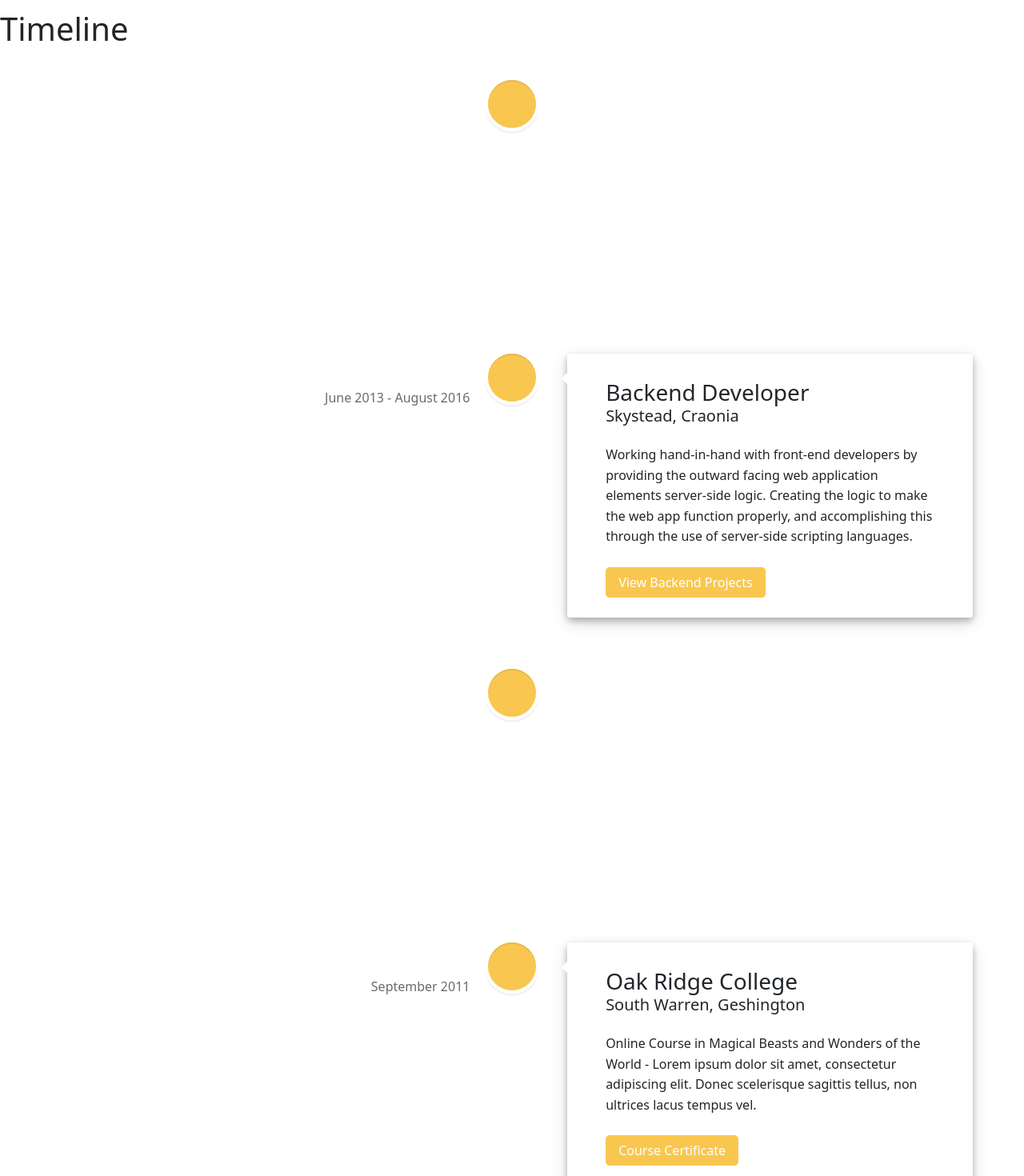
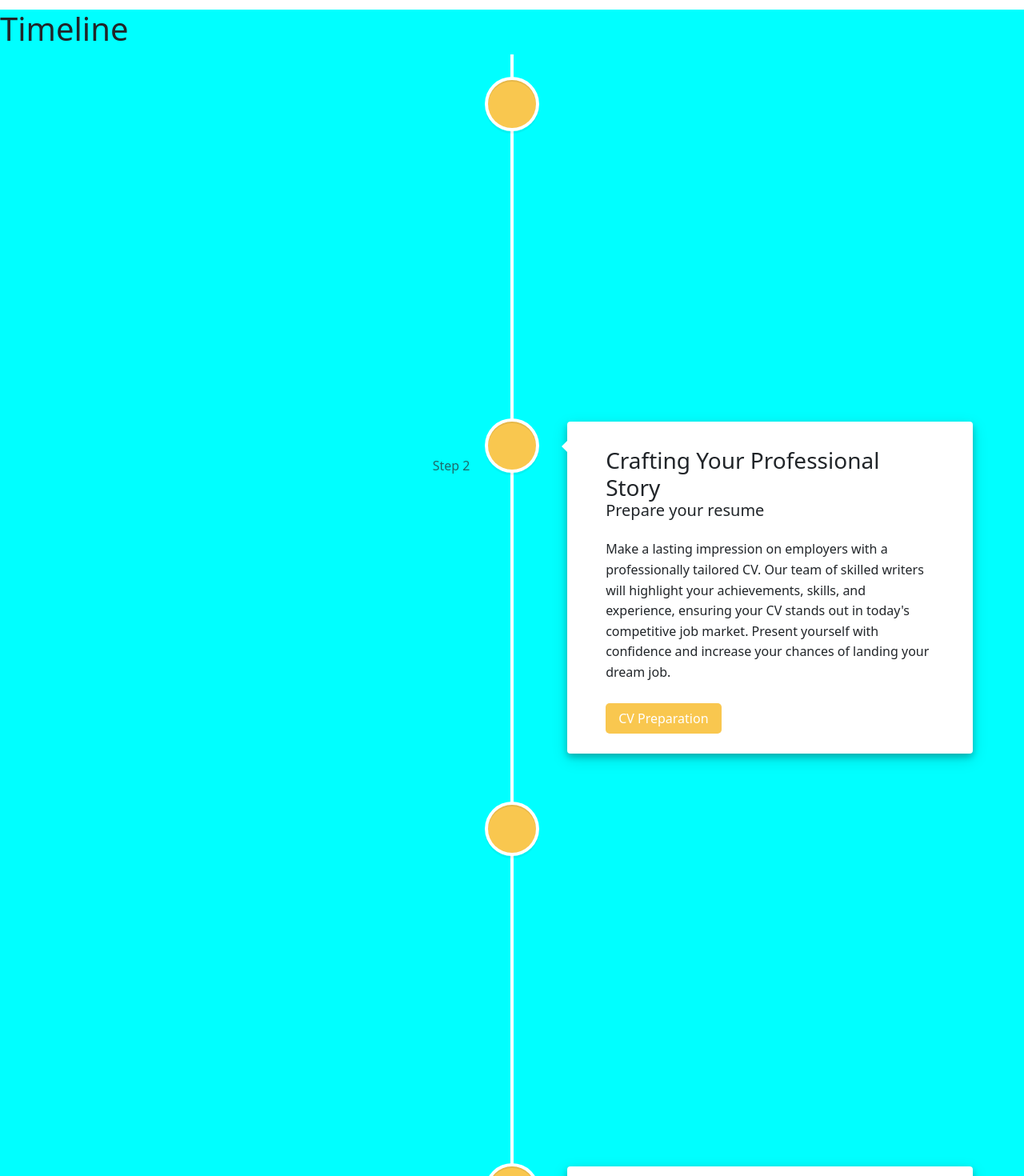
Before and after one commit to FuturePro-Career-Guidance/Future-Pro, a React (Create React App) app: page / in a window 1280 px wide. Shown: the part 780-2250 px from the top of the page at 80% size. Built offline with nearby package versions, Linux system fonts and the light colour scheme.

Commit message:
timeline data done

```diff
--- a/package.json
+++ b/package.json
@@ -14,6 +14,7 @@
     "react-dom": "^18.2.0",
     "react-router-dom": "^6.14.2",
     "react-scripts": "5.0.1",
+    "react-spring": "^9.7.2",
     "react-vertical-timeline-component": "^3.6.0",
     "web-vitals": "^2.1.4"
   },
--- a/src/Components/timelineElements.jsx
+++ b/src/Components/timelineElements.jsx
@@ -1,63 +1,45 @@
 let timelineElements = [
     {
       id: 1,
-      title: "Frontend Developer",
-      location: "Dragontail, Ascana",
+      title: "Discover Your Pathway to Success",
+      location: "Take our skill test",
       description:
-        "Converting data to a graphical interface, through the use of HTML, CSS, and JavaScript, so that users can view and interact with that data.",
-      buttonText: "View Frontend Projects",
-      date: "August 2016 - present",
+        "Uncover your true potential with our comprehensive career assessment that evaluates your strengths, interests, and skills. Our expert analysis will help you find the perfect career fit, guiding you towards a fulfilling and successful future.",
+      buttonText: "Skill Test",
+      date: "Initial step",
      // icon: "work",
     },
     {
       id: 2,
-      title: "Backend Developer",
-      location: "Skystead, Craonia",
+      title: "Crafting Your Professional Story",
+      location: "Prepare your resume",
       description:
-        "Working hand-in-hand with front-end developers by providing the outward facing web application elements server-side logic. Creating the logic to make the web app function properly, and accomplishing this through the use of server-side scripting languages.",
-      buttonText: "View Backend Projects",
-      date: "June 2013 - August 2016",
+        " Make a lasting impression on employers with a professionally tailored CV. Our team of skilled writers will highlight your achievements, skills, and experience, ensuring your CV stands out in today's competitive job market. Present yourself with confidence and increase your chances of landing your dream job.",
+      buttonText: "CV Preparation",
+      date: "Step 2",
      // icon: "work",
     },
     {
       id: 3,
-      title: "Quality Assurance Engineer",
-      location: "South Warren, Geshington",
+      title: "Mastering the Art of Interviewing",
+      location: "Interview Preparation",
       description:
-        "Assessing the quality of specifications and technical design documents in order to ensure timely, relevant and meaningful feedback.",
-      buttonText: "Company Website",
-      date: "September 2011 - June 2013",
+        "Excel in interviews with our personalized preparation sessions. We simulate real interview scenarios, providing you with constructive feedback and valuable tips to boost your confidence and communication skills. Ace your interviews and leave a lasting impression on recruiters.",
+      buttonText: "Interview Preparation",
+      date: "Step 3",
     //  icon: "work",
     },
     {
       id: 4,
-      title: "Oak Ridge College",
-      location: "South Warren, Geshington",
+      title: "Ignite Your Journey to Success",
+      location: "Kick Start Your Career",
       description:
-        "Online Course in Magical Beasts and Wonders of the World - Lorem ipsum dolor sit amet, consectetur adipiscing elit. Donec scelerisque sagittis tellus, non ultrices lacus tempus vel.",
-      buttonText: "Course Certificate",
-      date: "September 2011",
+        "It's time to launch your career with our comprehensive support. Gain access to exclusive job opportunities, networking events, and mentorship programs to propel you towards your goals. Together, we'll empower you to seize every opportunity and pave the way for a successful and rewarding career.",
+      buttonText: "Share your thoughts",
+      date: "Finsl destination",
      // icon: "school",
     },
-    {
-      id: 5,
-      title: "Hawking College",
-      location: "Skystead, Craonia",
-      description:
-        "College - Lorem ipsum dolor sit amet, consectetur adipiscing elit. Donec scelerisque sagittis tellus, non ultrices lacus tempus vel.",
-      buttonText: "College Projects",
-      date: "2007 - 2011",
-     // icon: "school",
-    },
-    {
-      id: 6,
-      title: "Marble Hills Grammar School",
-      location: "Dragontail, Ascana",
-      description:
-        "Highschool - Lorem ipsum dolor sit amet, consectetur adipiscing elit. Donec scelerisque sagittis tellus, non ultrices lacus tempus vel.",
-      date: "2003 - 2007",
-     // icon: "school",
-    },
+
   ];
 
   export default timelineElements;
--- a/src/Pages/landingPage.jsx
+++ b/src/Pages/landingPage.jsx
@@ -6,6 +6,7 @@ import { useNavigate } from 'react-router-dom';
 
 import './landingpage.css'
 import Timeline from '../Components/timeline';
+
 
 const LandingPage = ({setAuth}) => {
     let navigate=useNavigate();
@@ -41,9 +42,15 @@ const LandingPage = ({setAuth}) => {
 
                 </div>
 
+
+
+                </div>
+                <div className='timeline'>
+                <Timeline/>
+
                 </div>
 
-                <Timeline/>
+
 
             </div>
 
--- a/src/Pages/landingpage.css
+++ b/src/Pages/landingpage.css
@@ -2,3 +2,7 @@
     min-height: 95vh;
     background-color: aquamarine;
 }
+
+.timeline{
+    background-color: aqua;
+}
```
Also changed, not shown: 1 other file (tests, documents, lock files or other folders).
